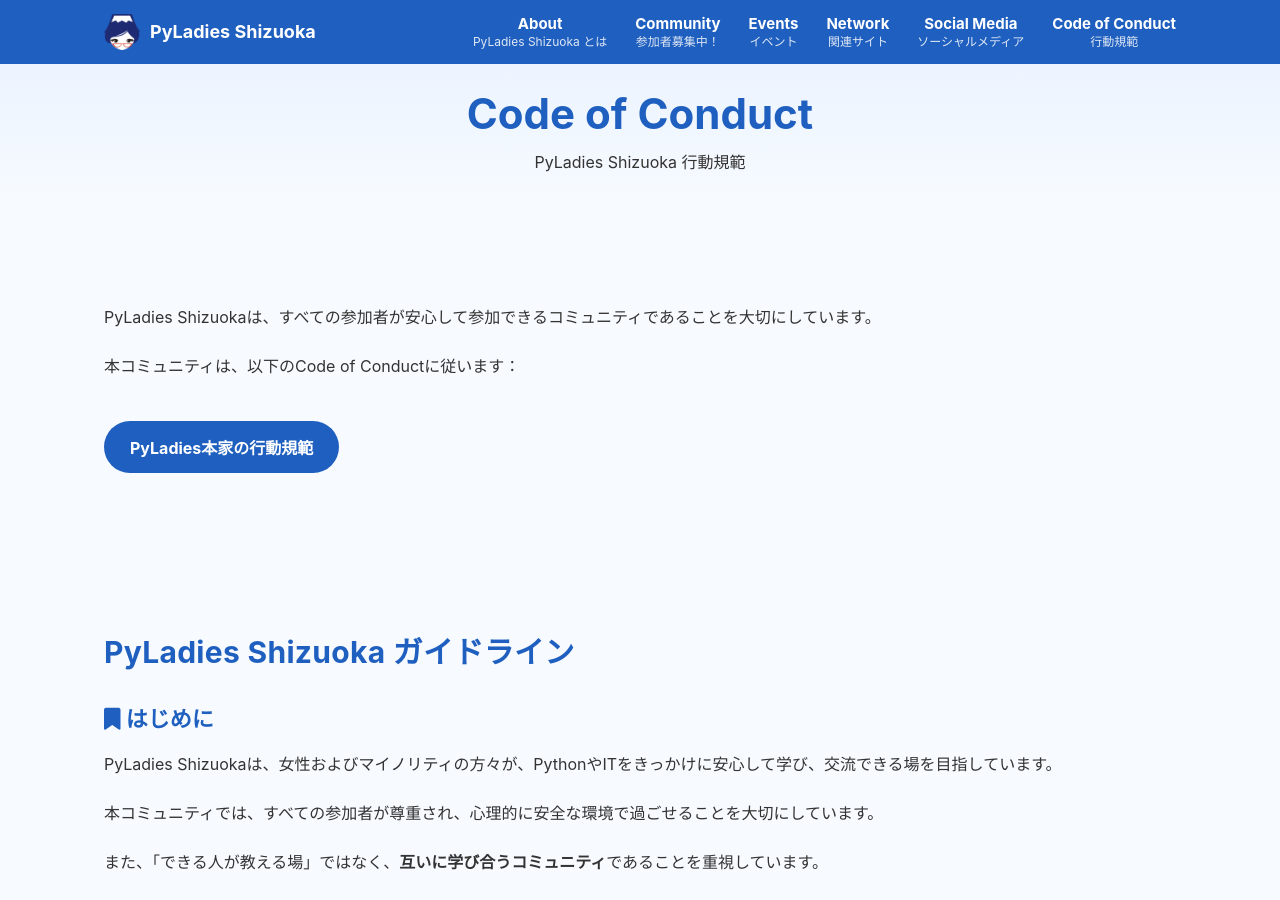
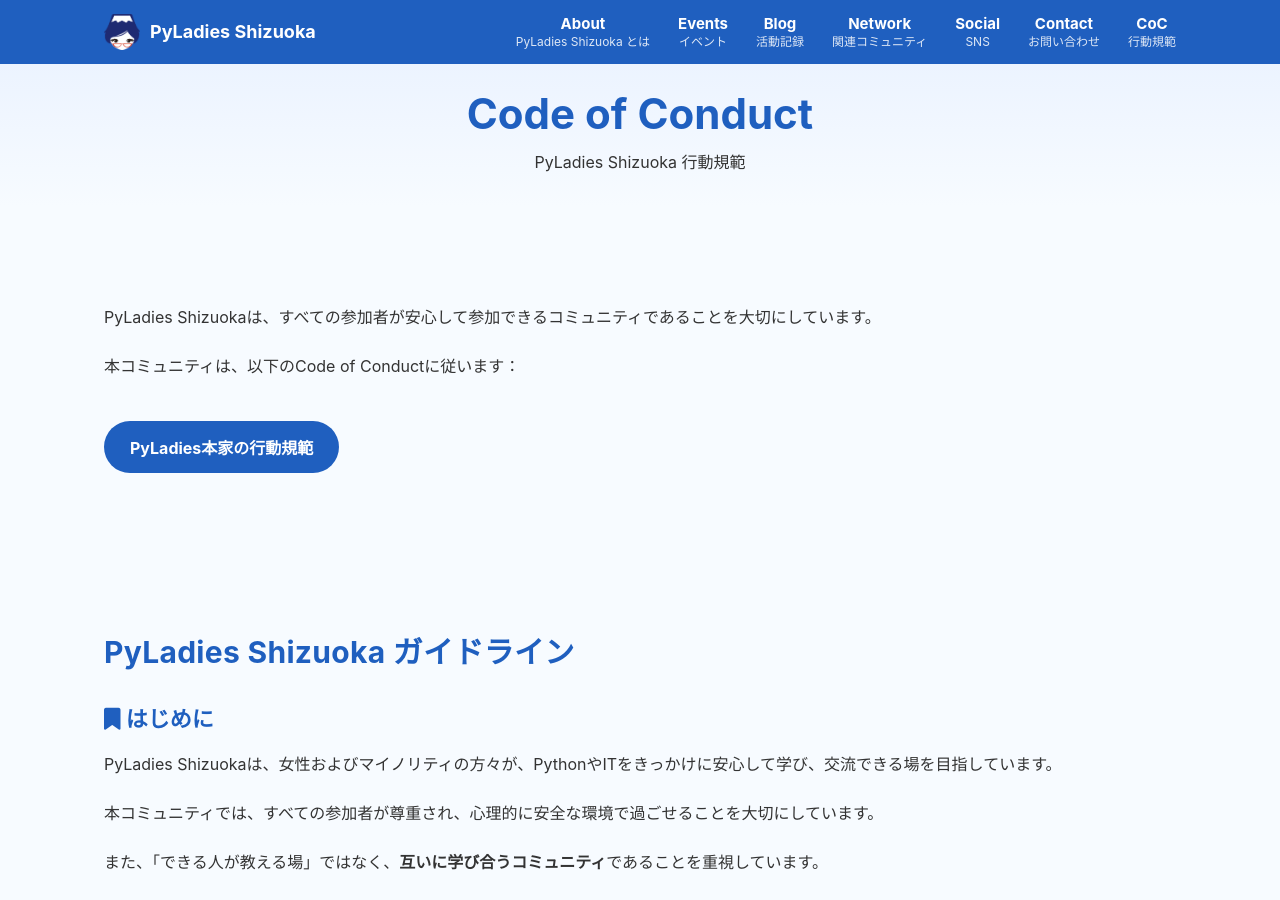
Before and after one commit to PyLadiesShizuoka/pyladiesshizuoka.github.io, a Jekyll site: the page coc/coc.html, which Jekyll copies as it is, in a window 1280 px wide and 900 px high. Built offline with Jekyll 4.4.1, drawn with Linux system fonts in a browser that asks for light colours.

Commit message:
Update coc.html

```diff
--- a/coc/coc.html
+++ b/coc/coc.html
@@ -38,33 +38,45 @@
         <span class="nav-ja">PyLadies Shizuoka とは</span>
       </a>
     </li>
-<li>
-<a href="../index.html#community">
-<span class="nav-en">Community</span>
-<span class="nav-ja">参加者募集中！</span>
-</a>
-</li>
+
     <li>
       <a href="../index.html#events">
         <span class="nav-en">Events</span>
         <span class="nav-ja">イベント</span>
       </a>
     </li>
+
+    <li>
+      <a href="../index.html#blog-preview">
+        <span class="nav-en">Blog</span>
+        <span class="nav-ja">活動記録</span>
+      </a>
+    </li>
+
     <li>
       <a href="../index.html#network">
         <span class="nav-en">Network</span>
-<span class="nav-ja">関連サイト</span>
+        <span class="nav-ja">関連コミュニティ</span>
       </a>
     </li>
+
     <li>
       <a href="../index.html#social">
-<span class="nav-en">Social Media</span>
-<span class="nav-ja">ソーシャルメディア</span>
+        <span class="nav-en">Social</span>
+        <span class="nav-ja">SNS</span>
       </a>
     </li>
+
+    <li>
+      <a href="../index.html#contact">
+        <span class="nav-en">Contact</span>
+        <span class="nav-ja">お問い合わせ</span>
+      </a>
+    </li>
+
     <li>
       <a href="coc.html">
-<span class="nav-en">Code of Conduct</span>
+        <span class="nav-en">CoC</span>
         <span class="nav-ja">行動規範</span>
       </a>
     </li>
```
Lines whose indentation alone changed are shown as unchanged.
